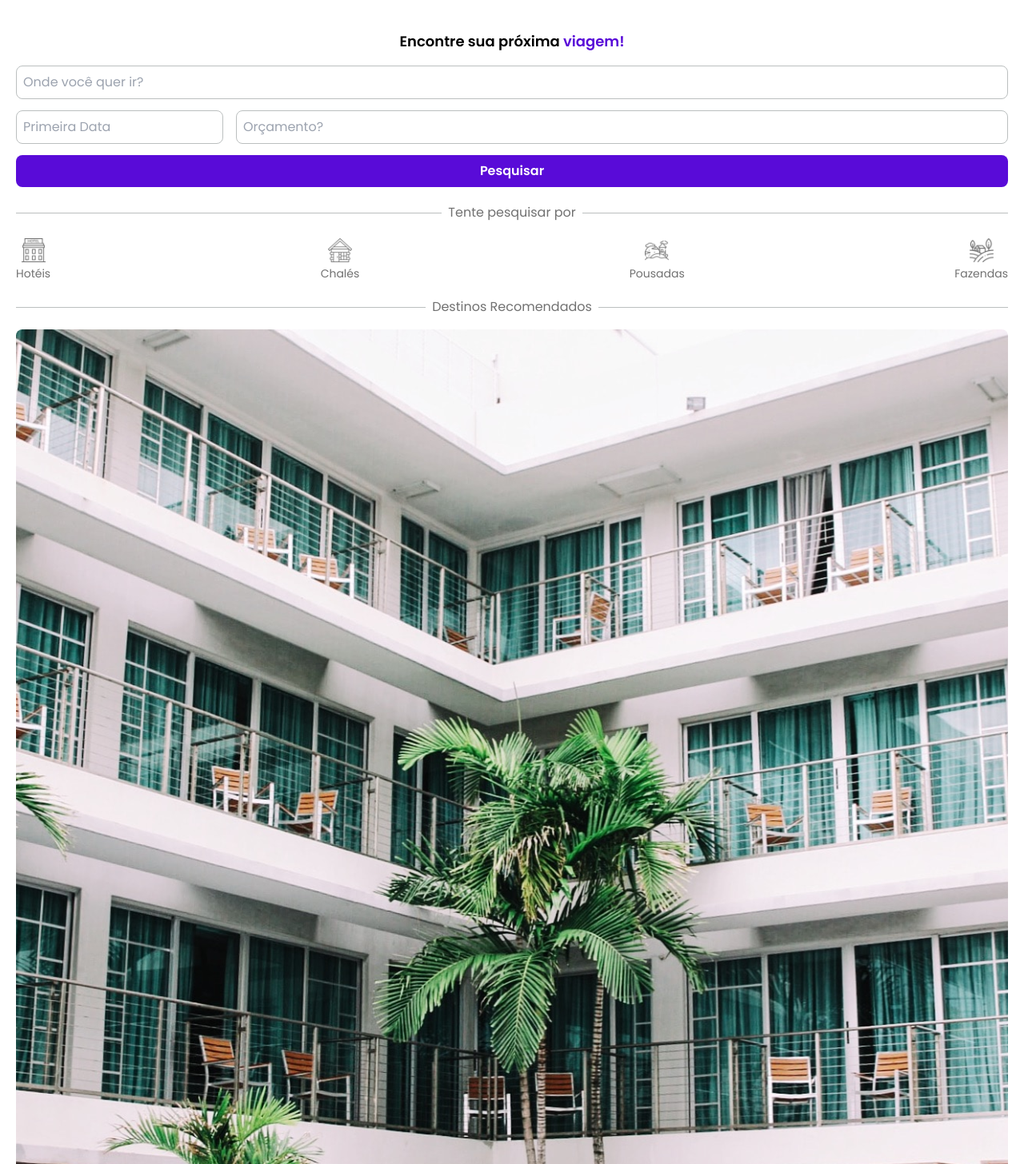
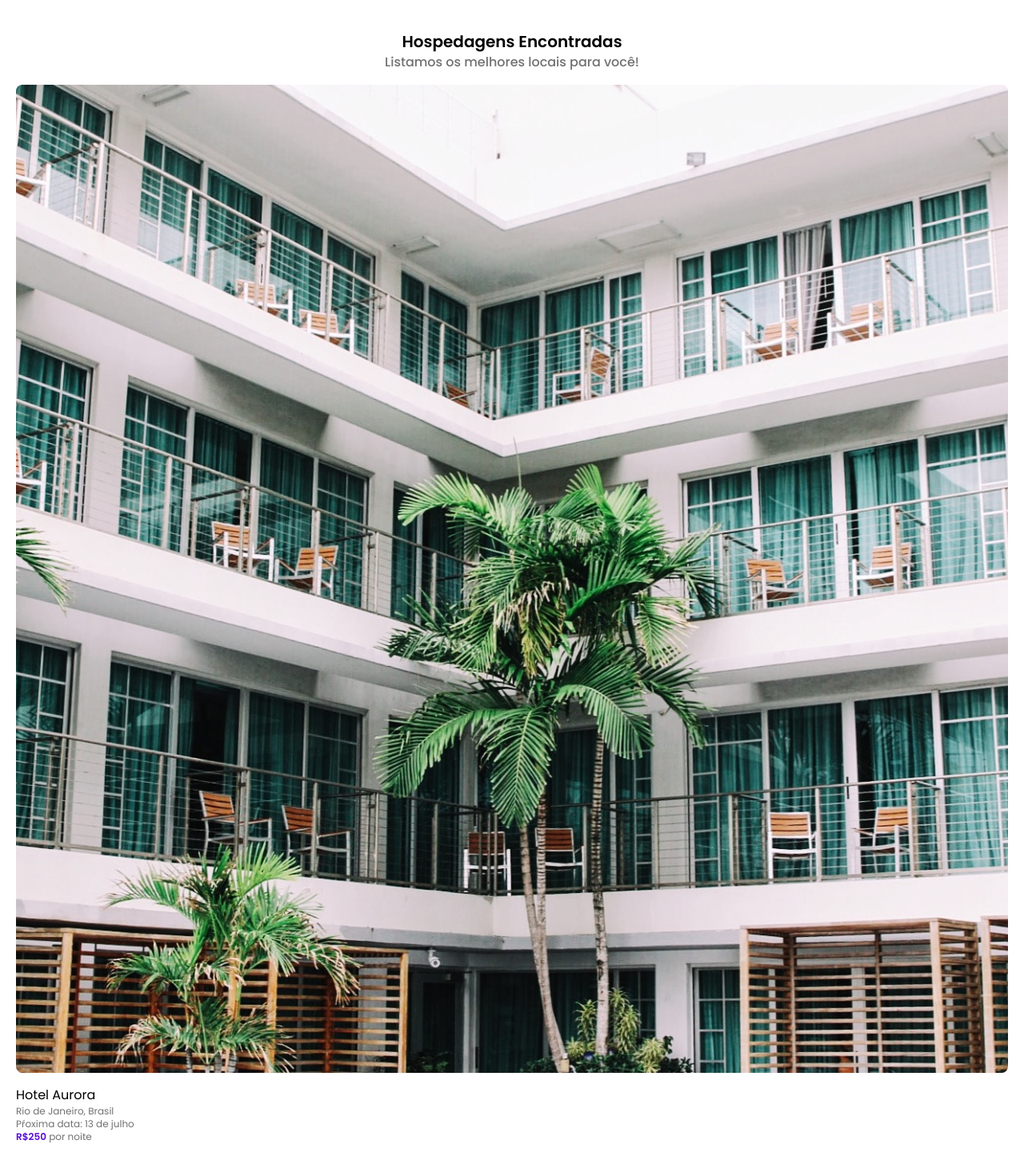
Before and after one commit to viniseven/hospfacil, a React (Vite) app: page / in a window 1280 px wide. Shown: the part 54-1510 px from the top of the page at 80% size. Built offline with nearby package versions, Linux system fonts and the light colour scheme.

Commit message:
create: screen found search

```diff
--- a/src/components/RecommendedDestinations/recommendedDestinations.jsx
+++ b/src/components/RecommendedDestinations/recommendedDestinations.jsx
@@ -11,8 +11,11 @@ export function RecomendedDestinations() {
 
       <div className="flex flex-col mt-4">
         <img src={auroraHotel} alt="Aurora Hotel" className="rounded-lg mb-2" />
+        <div>
           <p className="text-black">Hotel Aurora</p>
-        <p className="text-xs text-gray font-normal">Rio de Janeiro, Brasil</p>
+          <p className="text-xs text-gray font-normal">
+            Rio de Janeiro, Brasil
+          </p>
           <p className="text-xs text-gray font-normal">
             Pŕoxima data: 13 de julho
           </p>
@@ -21,5 +24,6 @@ export function RecomendedDestinations() {
           </p>
         </div>
       </div>
+    </div>
   );
 }
--- a/src/main.jsx
+++ b/src/main.jsx
@@ -1,10 +1,10 @@
 import React from "react";
 import ReactDOM from "react-dom/client";
 import "./index.css";
-import { Home } from "./pages/Home/home.jsx";
+import { FoundeSearch } from "./pages/FoundSearch/foundSearch.jsx";
 
 ReactDOM.createRoot(document.getElementById("root")).render(
   <React.StrictMode>
-    <Home />
+    <FoundeSearch />
   </React.StrictMode>
 );
--- /dev/null
+++ b/src/pages/FoundSearch/foundSearch.jsx
@@ -0,0 +1,35 @@
+import { Header } from "../../components/Header/header";
+
+import auroraHotel from "../../assets/aurora-hotel.svg";
+
+export function FoundeSearch() {
+  return (
+    <div>
+      <Header />
+
+      <main className="p-5">
+        <h1 className="text-black font-semibold text-xl text-center">
+          Hospedagens Encontradas
+        </h1>
+        <p className="text-gray font-medium text-center">
+          Listamos os melhores locais para você!
+        </p>
+        <div className=" flex flex-col gap-4 mt-4">
+          <img src={auroraHotel} alt="Aurora Hotel" className="rounded-lg" />
+          <div>
+            <p className="text-black">Hotel Aurora</p>
+            <p className="text-xs text-gray font-normal">
+              Rio de Janeiro, Brasil
+            </p>
+            <p className="text-xs text-gray font-normal">
+              Pŕoxima data: 13 de julho
+            </p>
+            <p className="text-xs text-gray font-normal">
+              <span className="text-purple font-semibold">R$250</span> por noite
+            </p>
+          </div>
+        </div>
+      </main>
+    </div>
+  );
+}
```
Lines whose indentation alone changed are shown as unchanged.
